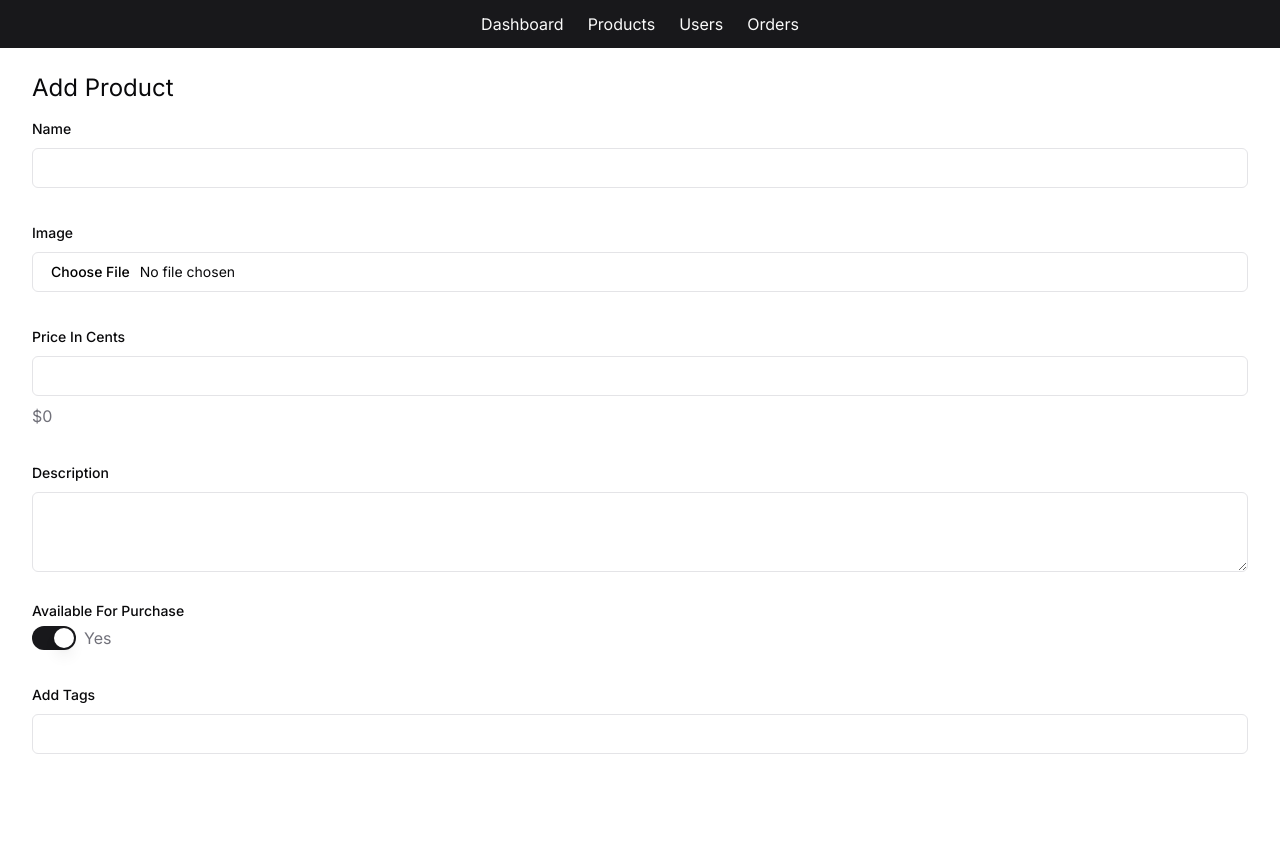
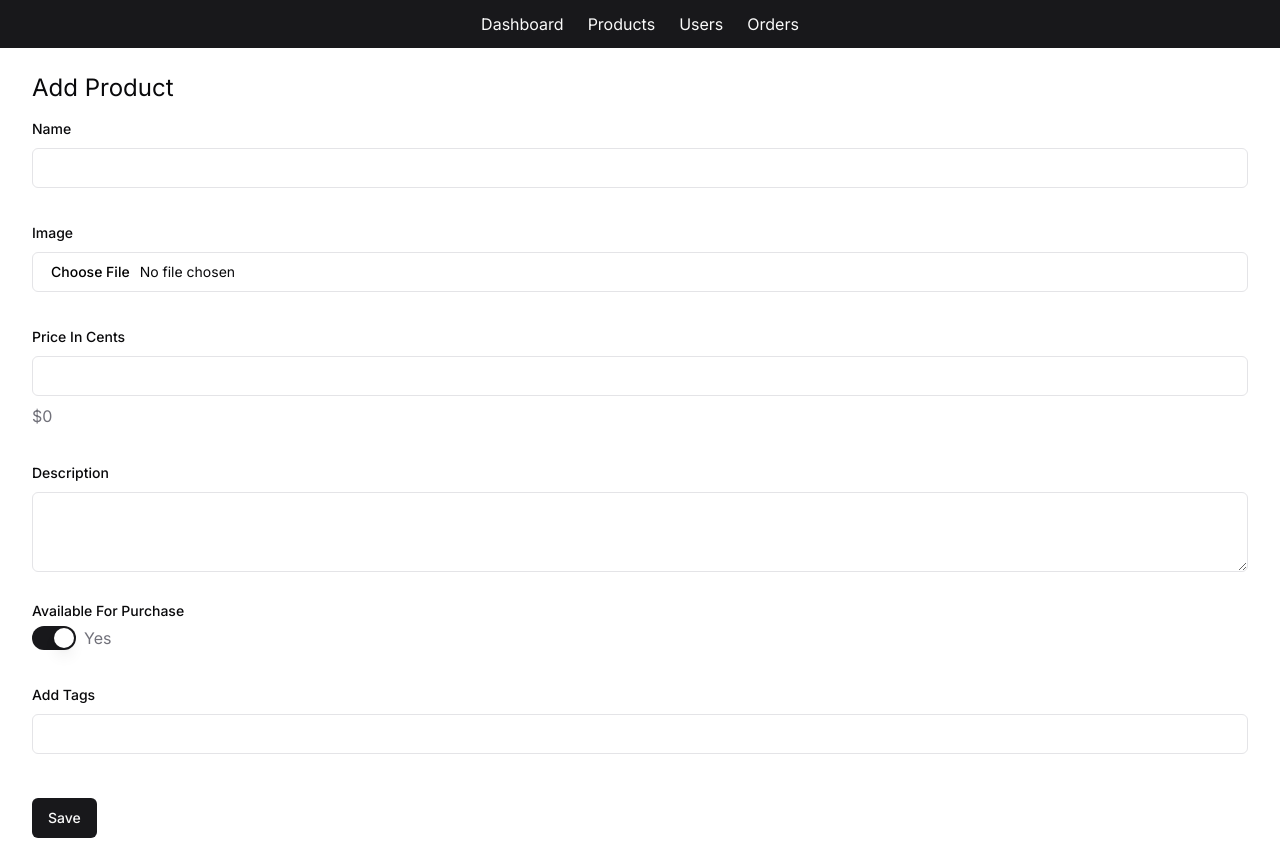
Before and after one commit to jrbarnhart/mock-web-store, a Next.js app: page /admin/products/add in a window 1280 px wide. Before the commit the page ends 800 px from the top, so only its background shows below. Built offline with nearby package versions, Linux system fonts and the light colour scheme.

Commit message:
Add submit button

```diff
--- a/components/admin/AddProductForm.tsx
+++ b/components/admin/AddProductForm.tsx
@@ -59,6 +59,7 @@ export function AddProductForm() {
       <div className="space-y-2">
         <TagSelection tags={tags} setTags={setTags} />
       </div>
+      <Button type="submit">Save</Button>
     </form>
   );
 }
```
